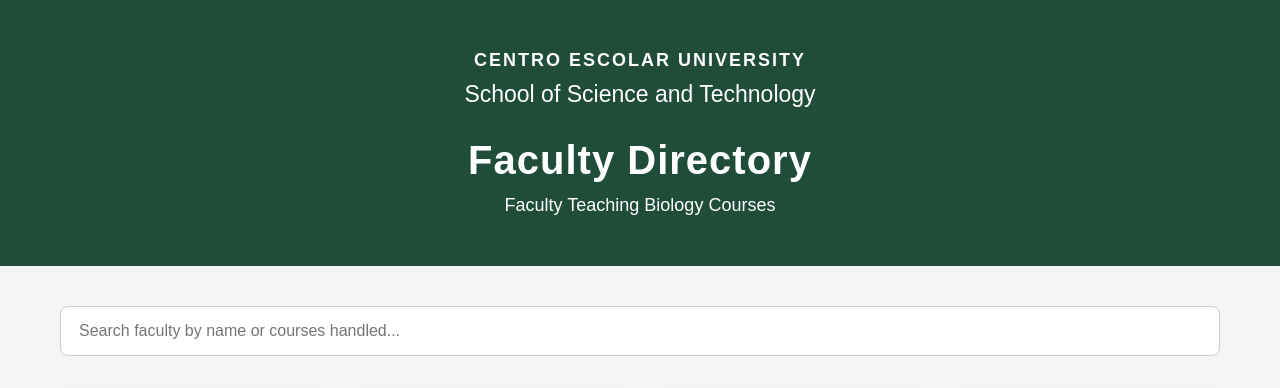
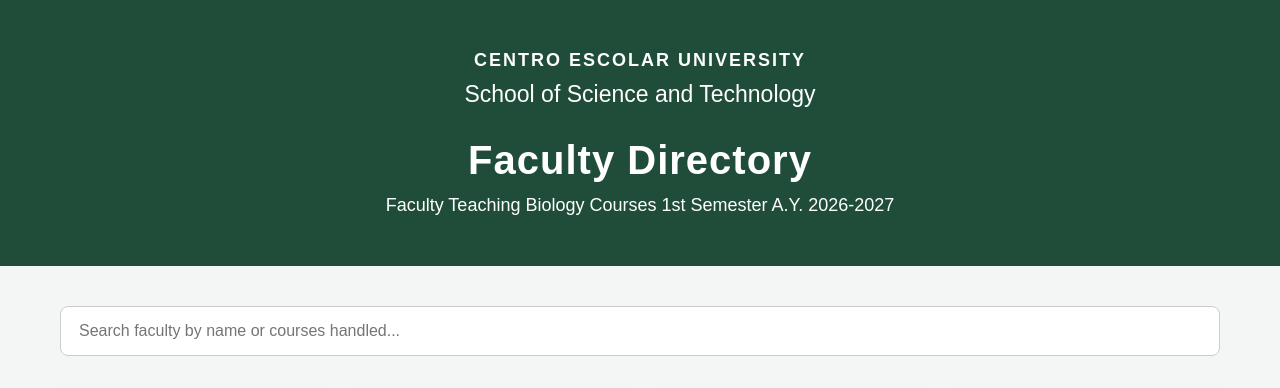
Before and after one commit to jgdeasis/Biology-Teachers, a plain HTML site: page index.html in a window 1280 px wide. Shown: the top 388 px of the page. Drawn offline with Linux system fonts and the light colour scheme.

Commit message:
Update index.html

```diff
--- a/index.html
+++ b/index.html
@@ -295,6 +295,7 @@
 
     <div class="subtitle">
         Faculty Teaching Biology Courses
+        1st Semester A.Y. 2026-2027
     </div>
 
 </header>
```
